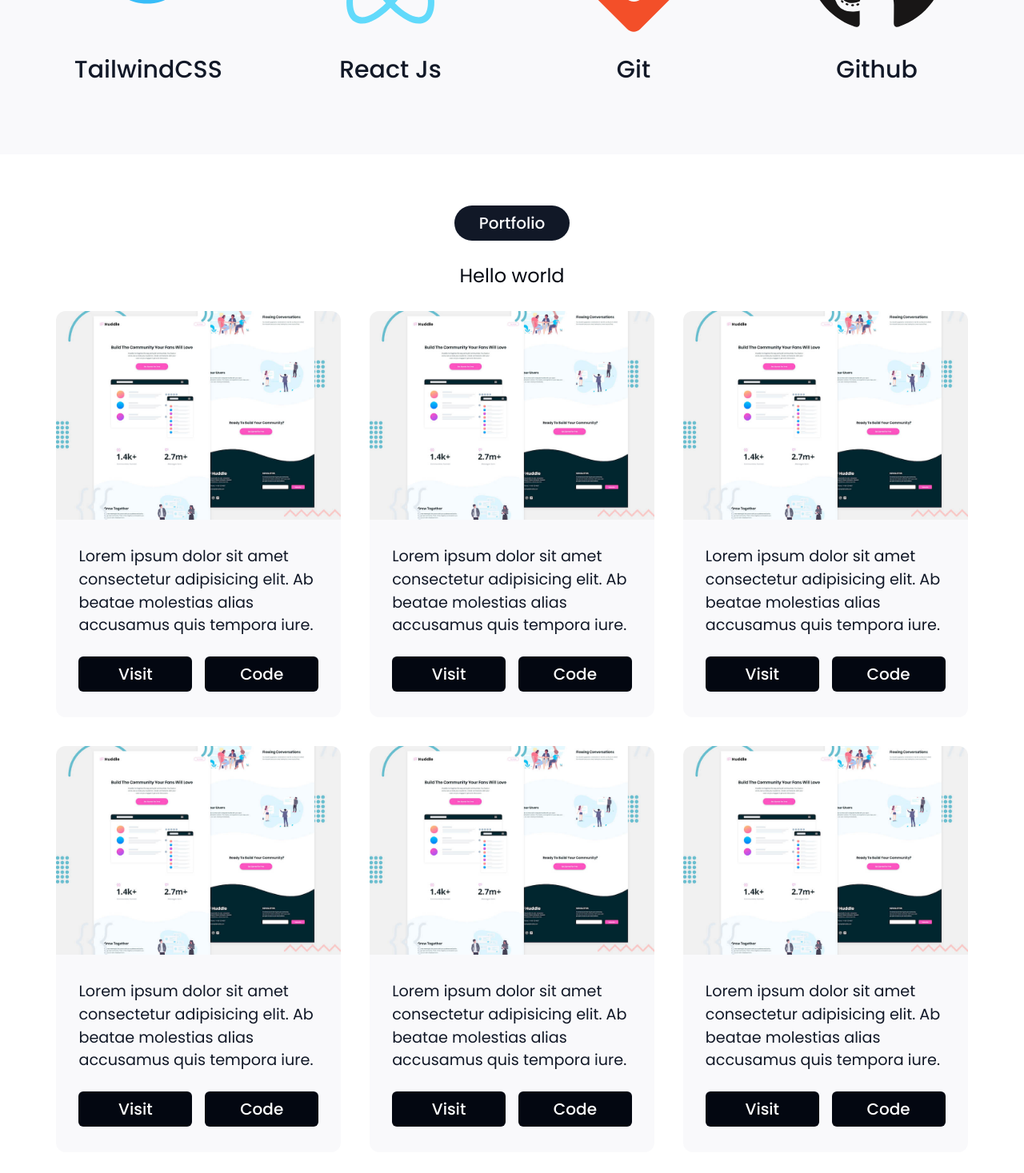
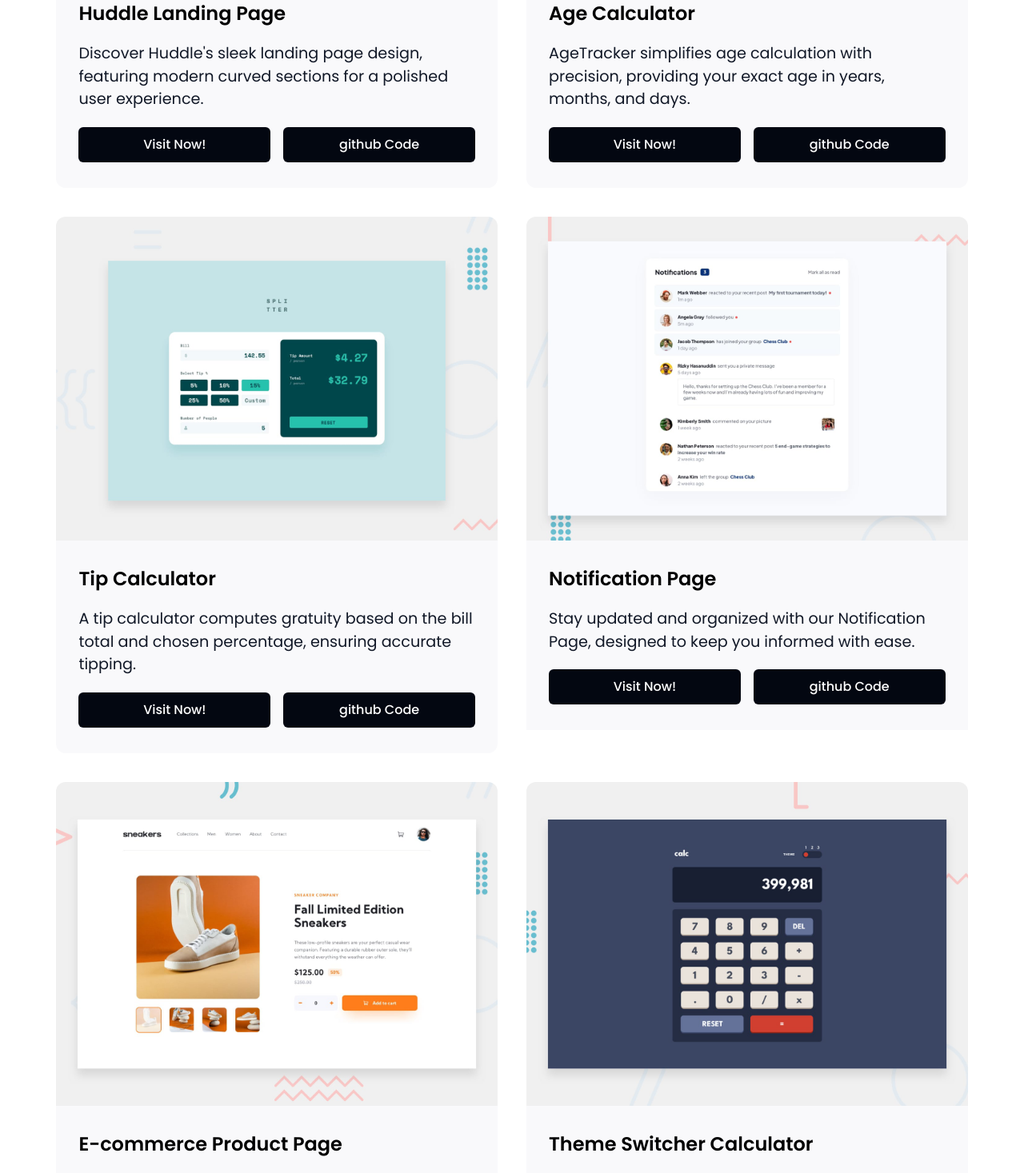
Before and after one commit to pxycknomdictator/my_animation_portfolio, a React (Vite) app: page / in a window 1280 px wide. Shown: the part 1330-2797 px from the top of the page at 80% size. Built offline with nearby package versions, Linux system fonts and the light colour scheme; a web font is replaced by a local one.

Commit message:
add project with json

```diff
--- a/src/App.jsx
+++ b/src/App.jsx
@@ -9,8 +9,8 @@ const App = () => {
     <main className="bg-primaryLight dark:bg-primaryDark transition-all">
       <Header />
       <Hero />
+      <ProjectContainer />
       <SkillContainer />
-      <ProjectContainer />
     </main>
   );
 };
--- /dev/null
+++ b/src/JSON/projects.json
@@ -0,0 +1,62 @@
+[
+  {
+    "id": 1,
+    "heading": "Huddle Landing Page",
+    "path": "/images/project1.jpg",
+    "description": "Discover Huddle's sleek landing page design, featuring modern curved sections for a polished user experience.",
+    "visit": "Visit Now!",
+    "code": "github Code",
+    "repository": "https://github.com/pxycknomdictator/HuddleLandingPage.git",
+    "URL": "https://huddle-landing-page-pxycknomdictator.vercel.app/"
+  },
+  {
+    "id": 2,
+    "heading": "Age Calculator",
+    "path": "/images/project2.jpg",
+    "description": "AgeTracker simplifies age calculation with precision, providing your exact age in years, months, and days.",
+    "visit": "Visit Now!",
+    "code": "github Code",
+    "repository": "https://github.com/pxycknomdictator/Age-Calculator.git",
+    "URL": "https://age-calculator-pxycknomdictator.vercel.app/"
+  },
+  {
+    "id": 3,
+    "heading": "Tip Calculator",
+    "path": "/images/project3.jpg",
+    "description": "A tip calculator computes gratuity based on the bill total and chosen percentage, ensuring accurate tipping.",
+    "visit": "Visit Now!",
+    "code": "github Code",
+    "repository": "https://github.com/pxycknomdictator/TipCalculator-App.git",
+    "URL": "https://tip-calculator-app-pxycknomdictator.vercel.app/"
+  },
+  {
+    "id": 4,
+    "heading": "Notification Page",
+    "path": "/images/project4.jpg",
+    "description": "Stay updated and organized with our Notification Page, designed to keep you informed with ease.",
+    "visit": "Visit Now!",
+    "code": "github Code",
+    "repository": "https://github.com/pxycknomdictator/Notification-Page.git",
+    "URL": "https://notification-page-pxycknomdictator.vercel.app/"
+  },
+  {
+    "id": 5,
+    "heading": "E-commerce Product Page",
+    "path": "/images/project5.jpg",
+    "description": "Explore our meticulously designed E-commerce Product Page for a seamless shopping experience.",
+    "visit": "Visit Now!",
+    "code": "github Code",
+    "repository": "",
+    "URL": ""
+  },
+  {
+    "id": 6,
+    "heading": "Theme Switcher Calculator",
+    "path": "/images/project6.jpg",
+    "description": "Experience the flexibility of our Calculator app with light, dark, and neon themes, catering to your style preferences day or night.",
+    "visit": "Visit Now!",
+    "code": "github Code",
+    "repository": "",
+    "URL": ""
+  }
+]
--- a/src/components/Heading/Heading.jsx
+++ b/src/components/Heading/Heading.jsx
@@ -3,10 +3,10 @@ import React from "react";
 const Heading = ({ text, skillName }) => {
   return (
     <div className="grid place-items-center gap-7">
-      <span className="cursor-pointer hover:scale-110 transition-all hover:bg-primaryDark dark:hover:bg-primaryLight text-xl inline-block text-center font-[500] w-[30%] bg-secondaryDark text-secondaryLight dark:text-secondaryDark dark:bg-secondaryLight py-2 md:max-w-36 rounded-full">
+      <span className="cursor-pointer hover:scale-110 transition-all hover:bg-primaryDark dark:hover:bg-primaryLight text-[1rem] lg:text-xl inline-block text-center font-[500] w-[40%] bg-secondaryDark text-secondaryLight dark:text-secondaryDark dark:bg-secondaryLight py-2 sm:max-w-40 lg:py-3 rounded-full">
         {skillName}
       </span>
-      <p className="text-[.89rem] sm:text-xl md:text-2xl mb-7 text-primaryDark dark:text-primaryLight">
+      <p className="text-[.8rem] text-center sm:text-[1rem] md:text-xl mb-7 text-primaryDark dark:text-primaryLight">
         {text}
       </p>
     </div>
--- a/src/components/Hero/Hero.jsx
+++ b/src/components/Hero/Hero.jsx
@@ -18,7 +18,7 @@ const Hero = () => {
             <h2 className="text-2xl sm:text-3xl xl:text-5xl md:text-4xl font-[500] my-4 text-center lg:text-left">
               Frontend Developer 💻
             </h2>
-            <article className="font-[500] text-secondaryDark dark:text-secondaryLight text-center text-[.90rem] md:text-[1rem] lg:text-[.85rem] xl:text-[1rem] lg:text-justify">
+            <article className="font-[500] text-secondaryDark dark:text-secondaryLight text-center text-[.90rem] md:text-[1rem] lg:text-[.85rem] xl:text-[1.1rem] sm:text-justify">
               I'm a front-end developer who enjoys creating attractive,
               responsive interfaces using React.js and Tailwind CSS. I approach
               each project with a determination to succeed.
--- a/src/components/Projects/ProjectContainer.jsx
+++ b/src/components/Projects/ProjectContainer.jsx
@@ -1,19 +1,20 @@
 import React from "react";
 import Heading from "../Heading/Heading.jsx";
 import ProjectCard from "./ProjectsCard.jsx";
+import projectJson from "../../JSON/projects.json";
 
 const ProjectContainer = () => {
   return (
     <section className="mx-auto w-[89%] py-16 bg-primaryLight dark:bg-primaryDark">
-      <Heading text="Hello world" skillName="Portfolio" />
+      <Heading
+        text="Explore my diverse project showcase highlighting creativity and skills 🚀"
+        skillName="Projects"
+      />
 
-      <section className="grid gap-y-8 md:grid-cols-2 md:gap-7 lg:gap-9 xl:grid-cols-3">
-        <ProjectCard />
-        <ProjectCard />
-        <ProjectCard />
-        <ProjectCard />
-        <ProjectCard />
-        <ProjectCard />
+      <section className="grid gap-y-8 md:grid-cols-2 md:gap-7 lg:gap-9 2xl:grid-cols-3 mt-5">
+        {projectJson.map((elements) => {
+          return <ProjectCard key={elements.id} data={elements} />;
+        })}
       </section>
     </section>
   );
--- a/src/components/Projects/ProjectsCard.jsx
+++ b/src/components/Projects/ProjectsCard.jsx
@@ -1,24 +1,36 @@
 import React from "react";
 import project1 from "/images/project1.jpg";
 
-const ProjectCard = () => {
+const ProjectCard = ({ data }) => {
+  const { path, description, visit, code, heading, repository, URL } = data;
+
   return (
-    <div className="rounded-xl overflow-hidden">
-      <img src={project1} alt={project1} />
+    <div className="rounded-xl overflow-hidden w-full h-auto hover:scale-105 transition-all">
+      <img src={path} alt={path} className="cursor-pointer" />
       <div className="px-7 py-8 bg-secondaryLight dark:bg-secondaryDark">
-        <div className="flex items-center justify-between gap-8">
-          <article className="text-[.95rem] sm:text-[1.1rem] lg:text-[1.2rem] text-secondaryDark dark:text-secondaryLight">
-            Lorem ipsum dolor sit amet consectetur adipisicing elit. Ab beatae
-            molestias alias accusamus quis tempora iure.
+        <div className="flex flex-col justify-between gap-5">
+          <h3 className="font-semibold text-[1.1rem] md:text-xl lg:text-2xl">
+            {heading}
+          </h3>
+          <article className="text-[.95rem] sm:text-[1rem] md:text-[1.1rem] lg:text-[1.2rem] text-secondaryDark dark:text-secondaryLight text-justify md:text-left">
+            {description}
           </article>
         </div>
-        <div className="cursor-pointer grid md:grid-cols-2 gap-4 mt-6">
-          <button className="text-[1rem] py-1 md:py-1.5 lg:py-2 bg-primaryDark dark:bg-secondaryLight dark:text-secondaryDark text-white font-[500] rounded-md text-xl">
-            Visit
-          </button>
-          <button className="text-[1rem] py-1 md:py-1.5 lg:py-2 bg-primaryDark dark:bg-secondaryLight dark:text-secondaryDark text-white font-[500] rounded-md text-xl">
-            Code
-          </button>
+        <div className="grid md:grid-cols-2 gap-4 mt-5">
+          <a
+            href={URL}
+            target="_blank"
+            className="text-center text-[.9rem] sm:text-[1rem] py-1.5 md:py-1.5 lg:py-2 bg-primaryDark dark:bg-secondaryLight dark:text-secondaryDark text-white font-[500] rounded-md text-xl cursor-pointer"
+          >
+            {visit}
+          </a>
+          <a
+            href={repository}
+            target="_blank"
+            className="text-center text-[.9rem] sm:text-[1rem] py-1.5 md:py-1.5 lg:py-2 bg-primaryDark dark:bg-secondaryLight dark:text-secondaryDark text-white font-[500] rounded-md text-xl cursor-pointer"
+          >
+            {code}
+          </a>
         </div>
       </div>
     </div>
--- a/src/components/skills/SkillContainer.jsx
+++ b/src/components/skills/SkillContainer.jsx
@@ -10,7 +10,7 @@ const SkillContainer = () => {
       className="w-full bg-secondaryLight dark:bg-secondaryDark py-16"
     >
       <Heading
-        text="The skills && and technologies I am really good at 🔥"
+        text="Skilled in a wide range of advanced technologies 🔥"
         skillName="Skills"
       />
       <section className="w-full sm:w-[95%] sm:mx-auto place-items-center grid sm:grid-cols-2 lg:grid-cols-3 xl:grid-cols-4 md:gap-y-6 lg:gap-0">
```
